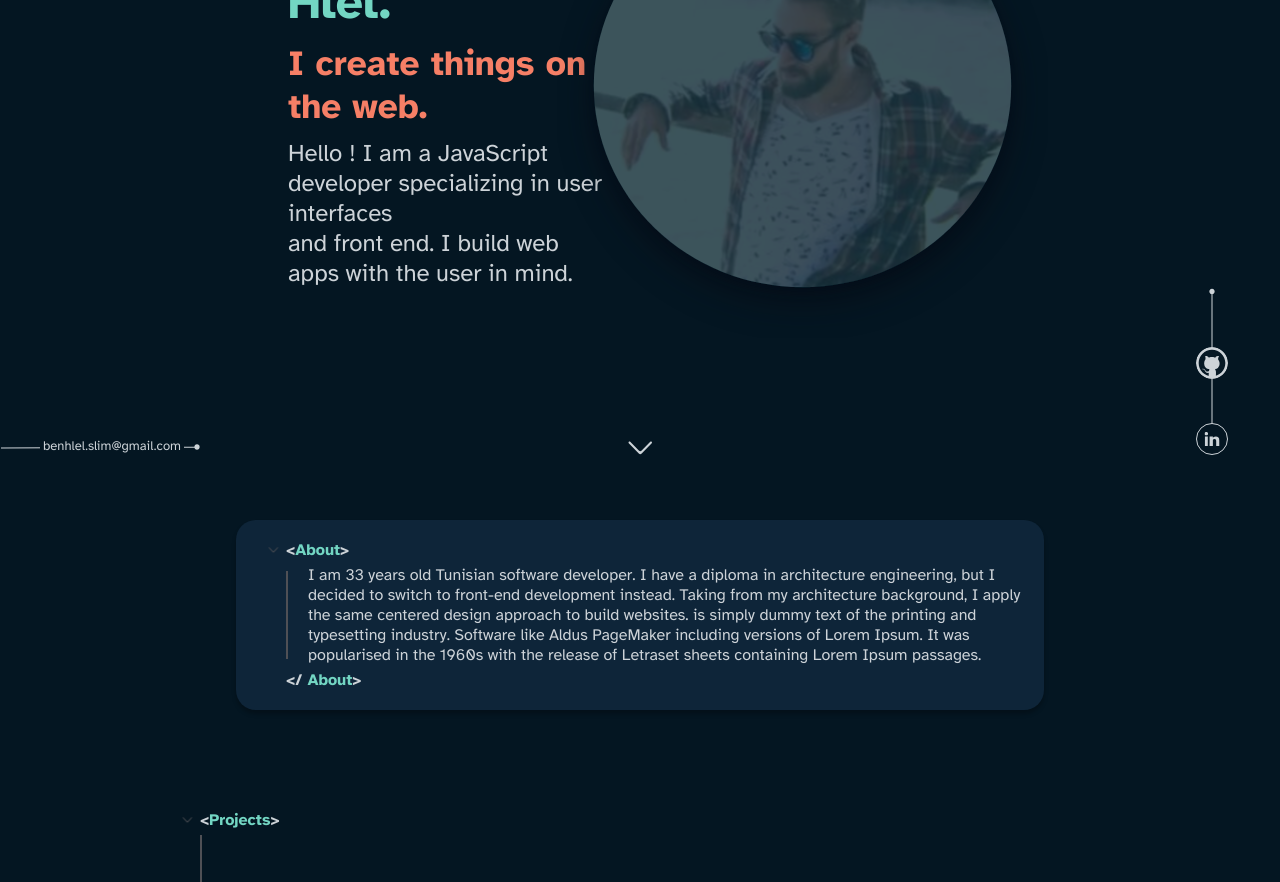
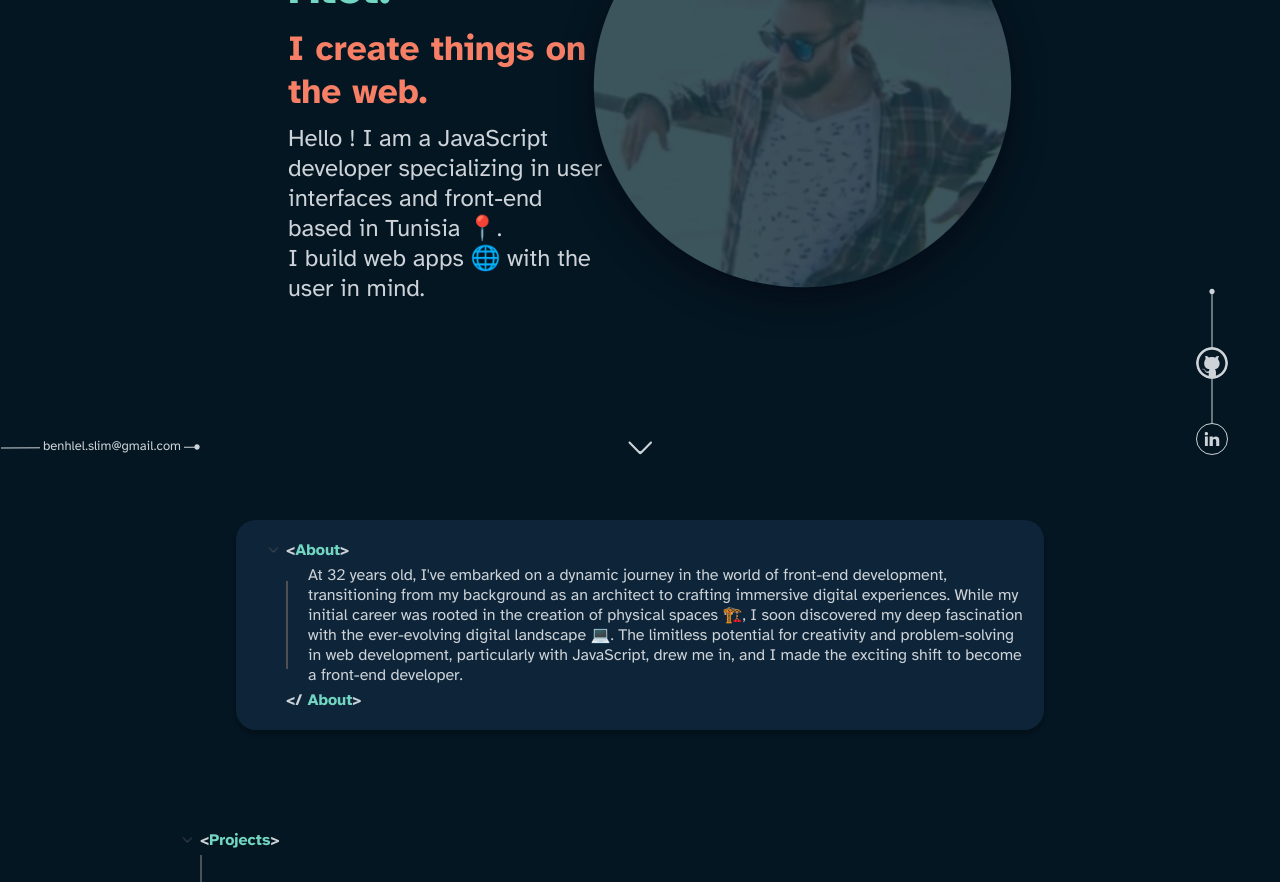
Before and after one commit to benhlel0slim/Portfolio, a Next.js app: page / in a window 1280 px wide. Shown: the part 300-1182 px from the top of the page. Built offline with nearby package versions, Linux system fonts and the light colour scheme.

Commit message:
refactor: change to appropriate description

```diff
--- a/src/components/about/About.tsx
+++ b/src/components/about/About.tsx
@@ -19,14 +19,14 @@ function About() {
       <div className={`${styles.text} ${hasIntersected ? styles.animate : ""}`}>
         <span className={styles.vl} />
         <p>
-          I am 33 years old Tunisian software developer. I have a diploma in
-          architecture engineering, but I decided to switch to front-end
-          development instead. Taking from my architecture background, I apply
-          the same centered design approach to build websites. is simply dummy
-          text of the printing and typesetting industry. Software like Aldus
-          PageMaker including versions of Lorem Ipsum. It was popularised in the
-          1960s with the release of Letraset sheets containing Lorem Ipsum
-          passages.
+          At 32 years old, I&apos;ve embarked on a dynamic journey in the world
+          of front-end development, transitioning from my background as an
+          architect to crafting immersive digital experiences. While my initial
+          career was rooted in the creation of physical spaces 🏗️, I soon
+          discovered my deep fascination with the ever-evolving digital
+          landscape 💻. The limitless potential for creativity and
+          problem-solving in web development, particularly with JavaScript, drew
+          me in, and I made the exciting shift to become a front-end developer.
         </p>
       </div>
       <div
--- a/src/components/footer/Footer.tsx
+++ b/src/components/footer/Footer.tsx
@@ -12,7 +12,7 @@ function Footer() {
       </Link>
       <p className={styles.text}>
         Coded with 💻 and ☕ by <b>Selim Ben Hlel</b> Click
-        <Link href={"https://github.com/benhlel0slim/Portfolio"}> here </Link>
+        <Link href="https://github.com/benhlel0slim/Portfolio"> here </Link>
         to check the source
       </p>
     </footer>
--- a/src/components/homePage/Landing.tsx
+++ b/src/components/homePage/Landing.tsx
@@ -18,8 +18,8 @@ function Landing() {
           <h2>I create things on the web.</h2>
           <p>
             Hello ! I am a JavaScript developer specializing in user interfaces
-            <br />
-            and front end. I build web apps with the user in mind.
+            and front-end based in Tunisia 📍.
+            <br /> I build web apps 🌐 with the user in mind.
           </p>
         </div>
         <div className={styles.img}>
```
